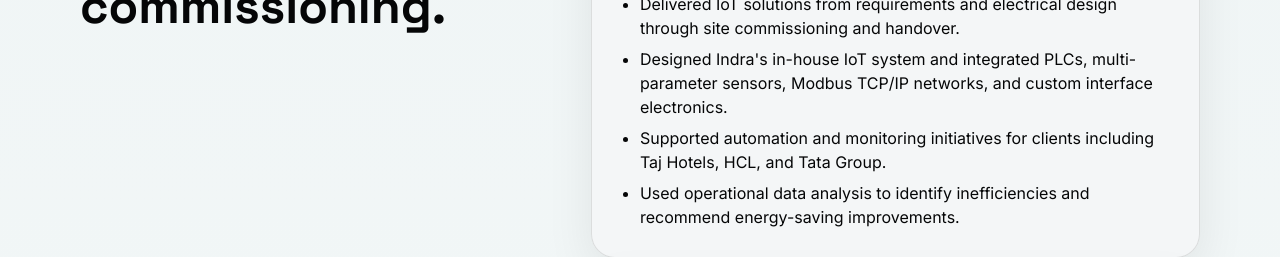
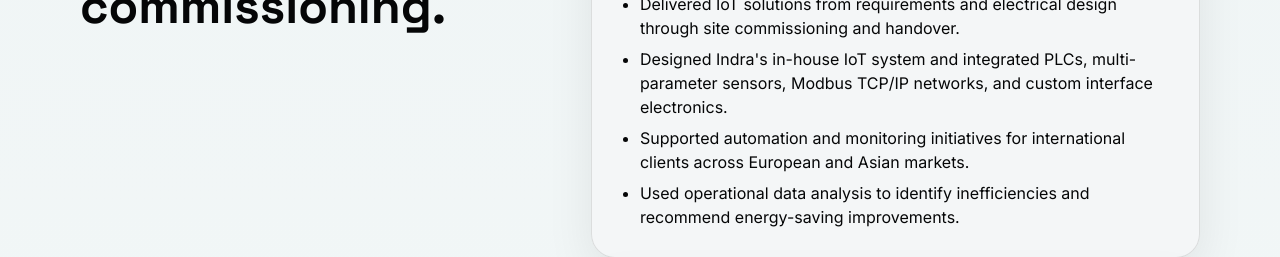
Before and after one commit to ammanchougle/Portfolio_website, a plain HTML site: page index.html in a window 1280 px wide. Shown: the part 3820-4077 px from the top of the page. Drawn offline with Linux system fonts and the light colour scheme.

Commit message:
Update international client wording

```diff
--- a/index.html
+++ b/index.html
@@ -247,7 +247,7 @@
             <ul>
               <li>Delivered IoT solutions from requirements and electrical design through site commissioning and handover.</li>
               <li>Designed Indra's in-house IoT system and integrated PLCs, multi-parameter sensors, Modbus TCP/IP networks, and custom interface electronics.</li>
-              <li>Supported automation and monitoring initiatives for clients including Taj Hotels, HCL, and Tata Group.</li>
+              <li>Supported automation and monitoring initiatives for international clients across European and Asian markets.</li>
               <li>Used operational data analysis to identify inefficiencies and recommend energy-saving improvements.</li>
             </ul>
           </article>
```
